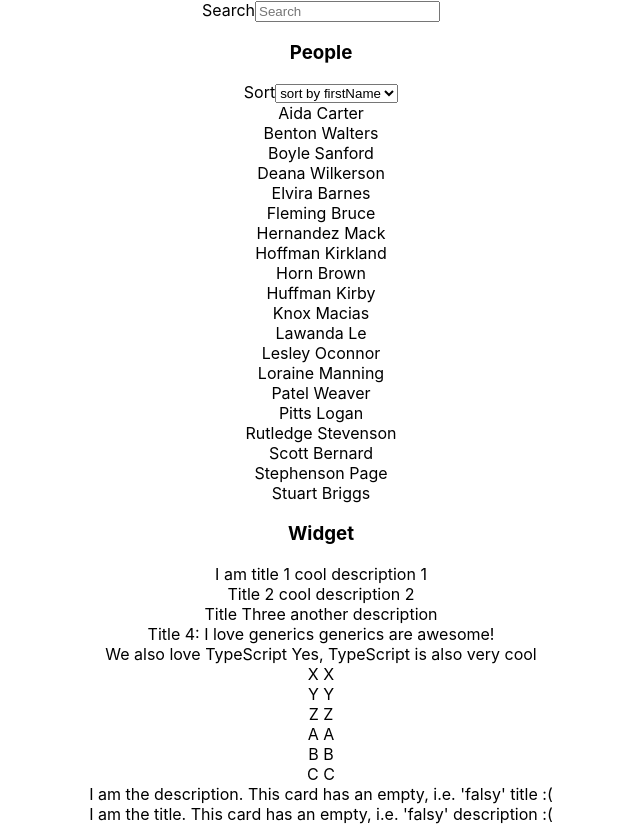
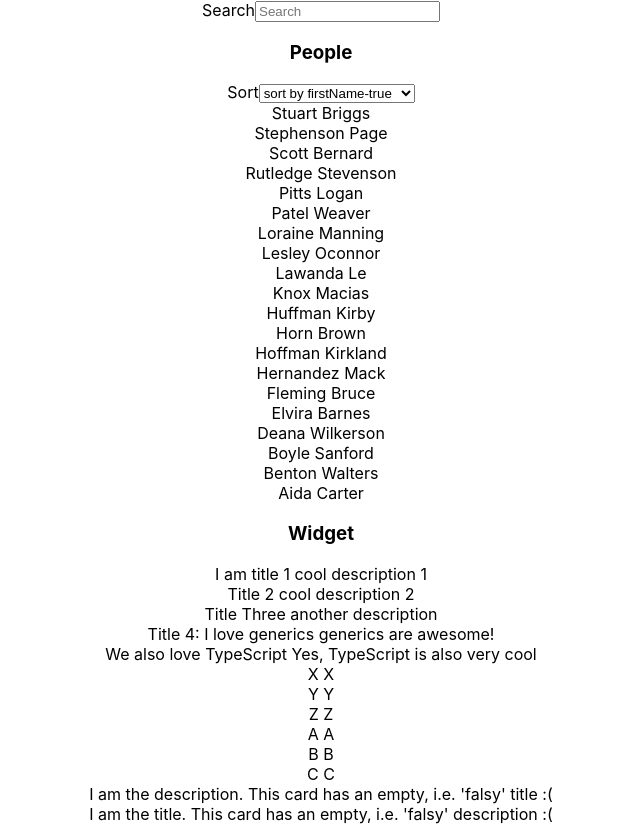
Before and after one commit to carlosavellar/tsx-generic-search, a React (Create React App) app: page / in a window 1280 px wide. Shown: the whole page, without its empty margins (319-959 px from the left). Built offline with nearby package versions, Linux system fonts and the light colour scheme.

Commit message:
Sort asc. and desc.

```diff
--- a/src/App.tsx
+++ b/src/App.tsx
@@ -12,7 +12,10 @@ import { SortProperty } from './components/SortGeneric';
 
 function App() {
   const [query, setQuery] = useState<string>('');
-  const [peopleSortProperty, setPeopleSortProperty] = useState<IProperty<IPerson>>({ property: 'firstName' });
+  const [peopleSortProperty, setPeopleSortProperty] = useState<IProperty<IPerson>>({
+    property: 'firstName',
+    isDescending: true,
+  });
 
   return (
     <div className="App">
@@ -20,14 +23,14 @@ function App() {
         <InputSearch setPropertyType={setQuery} />
         <h3>People</h3>
         <SortProperty
-          setPropertyType={(property) => {
-            setPeopleSortProperty({ property });
+          setPropertyType={(propertyType) => {
+            setPeopleSortProperty(propertyType);
           }}
           object={people[0]}
         />
         {people
           .filter((widget) => genericFilter(widget, ['firstName', 'lastName'], query, true))
-          .sort((a, b) => genericSort(a, b, peopleSortProperty.property))
+          .sort((a, b) => genericSort(a, b, peopleSortProperty))
           .map((person) => {
             return (
               <div>
--- a/src/components/SortGeneric.tsx
+++ b/src/components/SortGeneric.tsx
@@ -2,7 +2,7 @@ import { IProperty } from '../interfaces/IProperty';
 
 interface ISortProperty<T> {
   object: T extends {} ? T : never;
-  setPropertyType: (property: keyof T) => void;
+  setPropertyType: (propertyType: IProperty<T>) => void;
 }
 
 export const SortProperty = <T,>(props: ISortProperty<T>) => {
@@ -14,11 +14,20 @@ export const SortProperty = <T,>(props: ISortProperty<T>) => {
         id="sort"
         name="sort"
         onChange={(event) => {
-          setPropertyType(event.target.value as any);
+          ('');
+          const value = event.target.value.split('-');
+          if (value.length === 2) {
+            setPropertyType({ property: value[0] as any, isDescending: value[1] === 'true' });
+          }
         }}
       >
         {Object.keys(object).map((key) => {
-          return <option value={key}>sort by {key}</option>;
+          return (
+            <>
+              <option value={`${key}-true`}>sort by {`${key}-true`}</option>
+              <option value={`${key}-false`}>sort by {`${key}-false`}</option>
+            </>
+          );
         })}
       </select>
     </>
--- a/src/interfaces/IProperty.ts
+++ b/src/interfaces/IProperty.ts
@@ -1,3 +1,4 @@
 export interface IProperty<T> {
   property: keyof T;
+  isDescending: boolean;
 }
--- a/src/utils/genericSort.ts
+++ b/src/utils/genericSort.ts
@@ -1,9 +1,15 @@
-export const genericSort = <T>(a: T, b: T, key: keyof T) => {
-  if (a[key] > b[key]) {
-    return 1;
-  } else if (a[key] < b[key]) {
-    return -1;
-  } else {
-    return 0;
-  }
+import { IProperty } from '../interfaces/IProperty';
+
+export const genericSort = <T>(a: T, b: T, propertyType: IProperty<T>) => {
+  const { property, isDescending } = propertyType;
+  const result = () => {
+    if (a[property] > b[property]) {
+      return 1;
+    } else if (a[property] < b[property]) {
+      return -1;
+    } else {
+      return 0;
+    }
+  };
+  return isDescending ? result() * -1 : result();
 };
```
